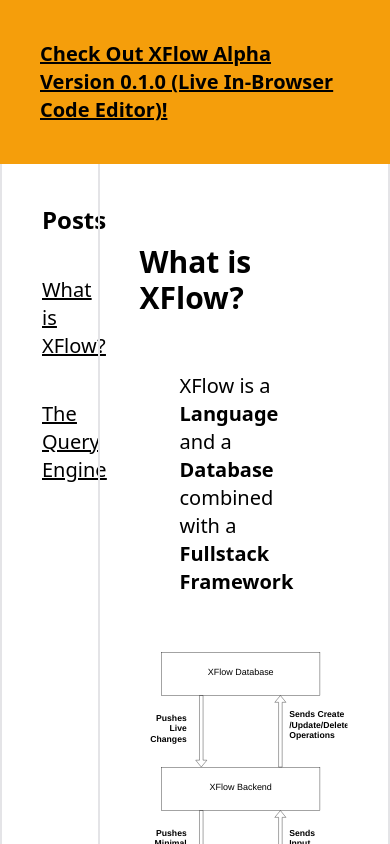
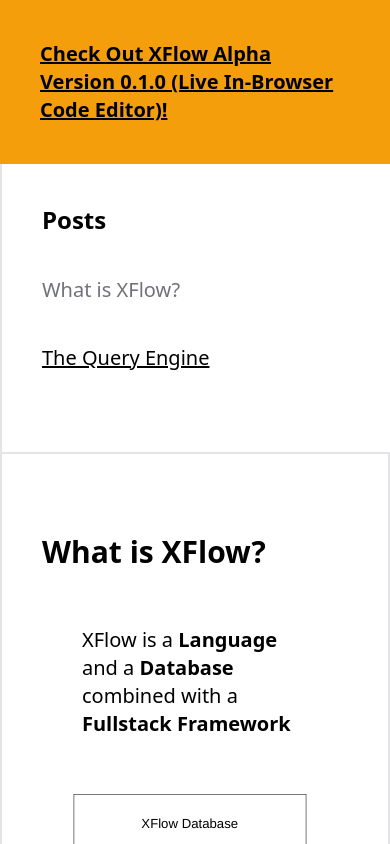
Before and after one commit to xflow-systems/xflow-systems.github.io, a React (Vite) app in the folder app/: page / in a window 390 px wide. Shown: the top 844 px of the page. Built offline with nearby package versions, Linux system fonts and the light colour scheme.

Commit message:
app: button active class

```diff
--- a/app/src/App.tsx
+++ b/app/src/App.tsx
@@ -1,4 +1,8 @@
-import { Outlet, Link } from "react-router-dom";
+import { Outlet, NavLink } from "react-router-dom";
+
+function buttonActiveClass({ isActive }: { isActive: boolean }) {
+    return isActive ? 'text-zinc-500 cursor-default' : 'underline';
+}
 
 export default function App() {
     return <div className="mx-auto max-w-7xl text-xl">
@@ -6,13 +10,16 @@ export default function App() {
             Check Out XFlow Alpha Version 0.1.0 (Live In-Browser Code Editor)!
         </a>
 
-        <div className="flex">
-            <div className="w-1/4 p-10 border-l-2 border-zinc-200">
+        <div className="flex flex-col lg:flex-row">
+            <div className="lg:w-1/4 p-10 border-l-2 border-b-2 lg:border-b-0 border-zinc-200">
                 <div className="pb-10 font-bold text-2xl">Posts</div>
-                <div className="pb-10 underline"><Link to={"/"}>What is XFlow?</Link></div>
-                <div className="pb-10 underline"><Link to={"/query-engine"}>The Query Engine</Link></div>
+                <div className="pb-10"><NavLink className={buttonActiveClass} to={"/"}>What is XFlow?</NavLink></div>
+                <div className="pb-10"><NavLink className={buttonActiveClass} to={"/query-engine"}>The Query Engine</NavLink></div>
             </div>
-            <div className="w-3/4 border-x-2 border-zinc-200 pb-20">
+            <div className="lg:w-3/4 border-x-2 border-zinc-200 pb-20">
+                <div className="">
+
+                </div>
                 <Outlet />
             </div>
         </div>
```
